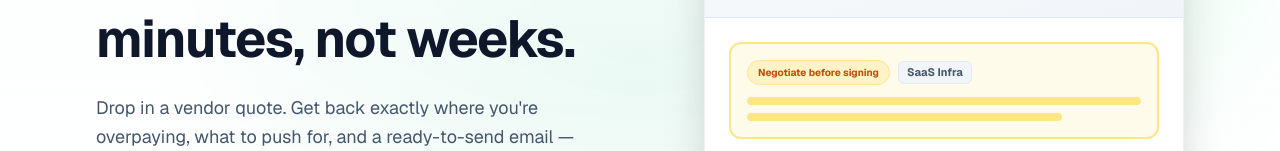
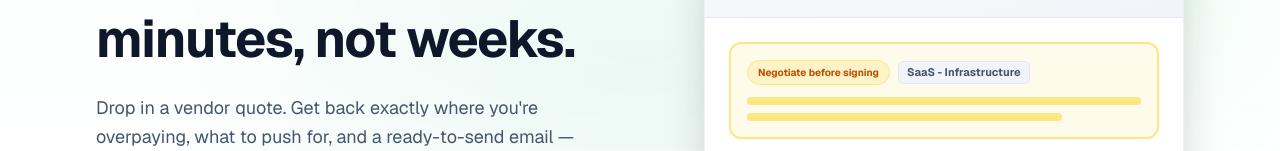
Before and after one commit to Boomchakalala/Dealcheck, a Next.js app: page / in a window 1280 px wide. Shown: the part 289-440 px from the top of the page. Built offline with nearby package versions, Linux system fonts and the light colour scheme.

Commit message:
Sandbox autosave

```diff
--- a/src/app/page.tsx
+++ b/src/app/page.tsx
@@ -99,7 +99,7 @@ export default function LandingPage() {
                   <div className="bg-amber-50 border-2 border-amber-200 rounded-xl p-4">
                     <div className="flex items-center gap-2 mb-3">
                       <span className="text-[10px] font-bold text-amber-700 bg-amber-100 px-2.5 py-1 rounded-full border border-amber-200">Negotiate before signing</span>
-                      <span className="text-[11px] font-bold px-2 py-0.5 rounded-md bg-slate-100 text-slate-600 border border-slate-200">SaaS Infra</span>
+                      <span className="text-[11px] font-bold px-2 py-0.5 rounded-md bg-slate-100 text-slate-600 border border-slate-200">SaaS - Infrastructure</span>
                     </div>
                     <div className="space-y-2">
                       <div className="h-2 bg-amber-200 rounded w-full" />
```
